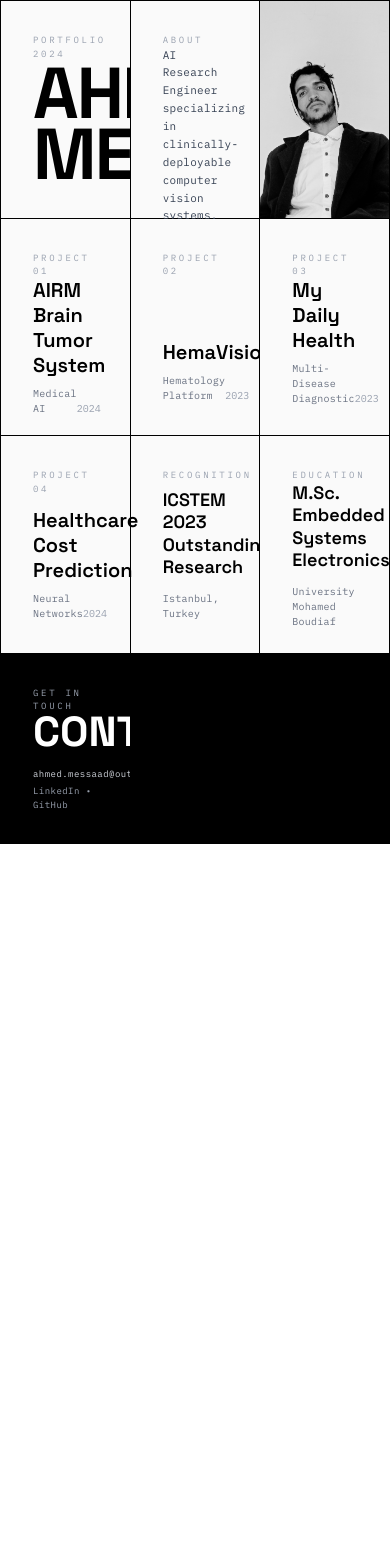
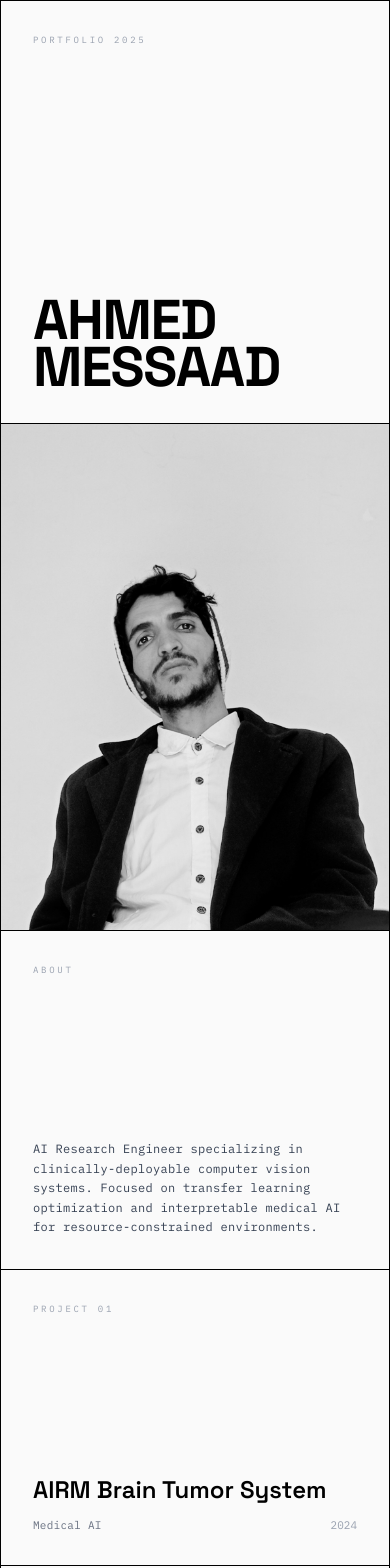
Before and after one commit to RYANX9/ahmedmessaad, a Next.js app: page / in a window 390 px wide. Shown: the top 1568 px of the page. Before the commit the page ends 844 px from the top, so only its background shows below. Built offline with nearby package versions, Linux system fonts and the light colour scheme.

Commit message:
Update page.tsx

```diff
--- a/app/page.tsx
+++ b/app/page.tsx
@@ -22,7 +22,7 @@ export default function PortfolioDesign3() {
   ];
 
   return (
-    <main className="h-screen w-full bg-[#fafafa] text-black overflow-hidden">
+    <main className="min-h-screen w-full bg-[#fafafa] text-black">
       <style jsx global>{`
         @import url('https://fonts.googleapis.com/css2?family=Space+Grotesk:wght@300;400;500;600;700&family=IBM+Plex+Mono:wght@300;400;500;600&display=swap');
 
@@ -38,8 +38,16 @@ export default function PortfolioDesign3() {
         .font-mono {
           font-family: 'IBM Plex Mono', monospace;
         }
+
+        @media (max-width: 1023px) {
+          html {
+            scroll-behavior: smooth;
+          }
+        }
       `}</style>
 
+      {/* DESKTOP: 3x3 Grid - No Scroll */}
+      <div className="hidden lg:block h-screen overflow-hidden">
         <div className="h-full grid grid-cols-3 grid-rows-3 gap-[1px] bg-black p-[1px]">
 
           {/* TOP LEFT - Hero Name */}
@@ -47,7 +55,7 @@ export default function PortfolioDesign3() {
             initial={{ opacity: 0 }}
             animate={{ opacity: 1 }}
             transition={{ duration: 0.8, delay: 0.1 }}
-          className="bg-[#fafafa] p-8 flex flex-col justify-between"
+            className="bg-[#fafafa] p-10 flex flex-col justify-between"
           >
             <motion.div
               initial={{ y: 20, opacity: 0 }}
@@ -55,14 +63,14 @@ export default function PortfolioDesign3() {
               transition={{ duration: 0.6, delay: 0.3 }}
               className="font-mono text-[9px] tracking-[0.3em] uppercase text-gray-400"
             >
-            Portfolio 2024
+              Portfolio 2025
             </motion.div>
             <motion.div
               initial={{ y: 30, opacity: 0 }}
               animate={{ y: 0, opacity: 1 }}
               transition={{ duration: 0.7, delay: 0.4 }}
             >
-            <h1 className="font-display text-[72px] leading-[0.85] font-bold tracking-tight">
+              <h1 className="font-display text-[64px] xl:text-[72px] leading-[0.85] font-bold tracking-tight">
                 AHMED<br/>MESSAAD
               </h1>
             </motion.div>
@@ -73,7 +81,7 @@ export default function PortfolioDesign3() {
             initial={{ opacity: 0 }}
             animate={{ opacity: 1 }}
             transition={{ duration: 0.8, delay: 0.2 }}
-          className="bg-[#fafafa] p-8 flex flex-col justify-between"
+            className="bg-[#fafafa] p-10 flex flex-col justify-between"
           >
             <motion.div
               initial={{ y: 20, opacity: 0 }}
@@ -106,7 +114,7 @@ export default function PortfolioDesign3() {
               transition={{ duration: 1, delay: 0.6 }}
               src="/ahmed.jpg"
               alt="Ahmed Messaad"
-            className="w-full h-full object-cover"
+              className="w-full h-full object-cover grayscale hover:grayscale-0 transition-all duration-700"
             />
           </motion.div>
 
@@ -122,7 +130,7 @@ export default function PortfolioDesign3() {
               transition={{ duration: 0.8, delay: 0.4 + idx * 0.1 }}
               onMouseEnter={() => setHoveredCard(project.id)}
               onMouseLeave={() => setHoveredCard(null)}
-            className="bg-[#fafafa] p-8 flex flex-col justify-between relative group cursor-pointer"
+              className="bg-[#fafafa] p-10 flex flex-col justify-between relative group cursor-pointer hover:bg-[#f5f5f5] transition-colors duration-300"
             >
               <motion.div
                 initial={{ y: 20, opacity: 0 }}
@@ -138,7 +146,7 @@ export default function PortfolioDesign3() {
                 animate={{ y: 0, opacity: 1 }}
                 transition={{ duration: 0.7, delay: 0.7 + idx * 0.1 }}
               >
-              <h3 className="font-display text-[20px] leading-tight font-semibold mb-2 group-hover:text-gray-600 transition-colors duration-300">
+                <h3 className="font-display text-[18px] xl:text-[20px] leading-tight font-semibold mb-2 group-hover:text-gray-600 transition-colors duration-300">
                   {project.title}
                 </h3>
                 <div className="flex justify-between items-end">
@@ -153,9 +161,13 @@ export default function PortfolioDesign3() {
 
               {/* Hover indicator */}
               <motion.div
-              initial={{ opacity: 0 }}
-              animate={{ opacity: hoveredCard === project.id ? 1 : 0 }}
-              className="absolute top-8 right-8 font-mono text-[9px] text-gray-400"
+                initial={{ opacity: 0, x: -5 }}
+                animate={{
+                  opacity: hoveredCard === project.id ? 1 : 0,
+                  x: hoveredCard === project.id ? 0 : -5
+                }}
+                transition={{ duration: 0.3 }}
+                className="absolute top-10 right-10 font-mono text-[9px] text-gray-400 tracking-wider"
               >
                 VIEW →
               </motion.div>
@@ -167,7 +179,7 @@ export default function PortfolioDesign3() {
             initial={{ opacity: 0 }}
             animate={{ opacity: 1 }}
             transition={{ duration: 0.8, delay: 0.8 }}
-          className="bg-[#fafafa] p-8 flex flex-col justify-between"
+            className="bg-[#fafafa] p-10 flex flex-col justify-between"
           >
             <motion.div
               initial={{ y: 20, opacity: 0 }}
@@ -196,7 +208,7 @@ export default function PortfolioDesign3() {
             initial={{ opacity: 0 }}
             animate={{ opacity: 1 }}
             transition={{ duration: 0.8, delay: 0.9 }}
-          className="bg-[#fafafa] p-8 flex flex-col justify-between"
+            className="bg-[#fafafa] p-10 flex flex-col justify-between"
           >
             <motion.div
               initial={{ y: 20, opacity: 0 }}
@@ -226,7 +238,7 @@ export default function PortfolioDesign3() {
             animate={{ opacity: 1 }}
             transition={{ duration: 0.8, delay: 1 }}
             onClick={() => window.location.href = 'mailto:ahmed.messaad@outlook.com'}
-          className="bg-black text-white p-8 flex flex-col justify-between cursor-pointer group relative overflow-hidden"
+            className="bg-black text-white p-10 flex flex-col justify-between cursor-pointer group relative overflow-hidden"
           >
             <motion.div
               initial={{ y: 20, opacity: 0 }}
@@ -243,7 +255,7 @@ export default function PortfolioDesign3() {
               transition={{ duration: 0.7, delay: 1.3 }}
               className="relative z-10"
             >
-            <h3 className="font-display text-[42px] leading-[0.9] font-bold mb-4">
+              <h3 className="font-display text-[38px] xl:text-[42px] leading-[0.9] font-bold mb-4">
                 CONTACT
               </h3>
               <div className="space-y-1">
@@ -260,11 +272,190 @@ export default function PortfolioDesign3() {
             <motion.div
               initial={{ opacity: 0 }}
               whileHover={{ opacity: 0.05 }}
+              transition={{ duration: 0.3 }}
               className="absolute inset-0 bg-white"
             />
           </motion.div>
 
         </div>
+      </div>
+
+      {/* MOBILE & TABLET: Vertical Scrollable */}
+      <div className="lg:hidden">
+        <div className="flex flex-col gap-[1px] bg-black p-[1px]">
+
+          {/* Hero Name */}
+          <motion.div
+            initial={{ opacity: 0, y: 20 }}
+            whileInView={{ opacity: 1, y: 0 }}
+            viewport={{ once: true }}
+            transition={{ duration: 0.6 }}
+            className="bg-[#fafafa] p-8 md:p-12 min-h-[50vh] flex flex-col justify-between"
+          >
+            <div className="font-mono text-[9px] tracking-[0.3em] uppercase text-gray-400">
+              Portfolio 2025
+            </div>
+            <div>
+              <h1 className="font-display text-[56px] md:text-[80px] leading-[0.85] font-bold tracking-tight">
+                AHMED<br/>MESSAAD
+              </h1>
+            </div>
+          </motion.div>
+
+          {/* Profile Image */}
+          <motion.div
+            initial={{ opacity: 0, y: 20 }}
+            whileInView={{ opacity: 1, y: 0 }}
+            viewport={{ once: true }}
+            transition={{ duration: 0.6, delay: 0.1 }}
+            className="bg-[#fafafa] overflow-hidden h-[60vh] md:h-[70vh]"
+          >
+            <img
+              src="/ahmed.jpg"
+              alt="Ahmed Messaad"
+              className="w-full h-full object-cover"
+            />
+          </motion.div>
+
+          {/* About */}
+          <motion.div
+            initial={{ opacity: 0, y: 20 }}
+            whileInView={{ opacity: 1, y: 0 }}
+            viewport={{ once: true }}
+            transition={{ duration: 0.6 }}
+            className="bg-[#fafafa] p-8 md:p-12 min-h-[40vh] flex flex-col justify-between"
+          >
+            <div className="font-mono text-[9px] tracking-[0.3em] uppercase text-gray-400">
+              About
+            </div>
+            <p className="font-mono text-[12px] md:text-[13px] leading-relaxed text-gray-700 tracking-wide">
+              AI Research Engineer specializing in clinically-deployable computer vision systems. Focused on transfer learning optimization and interpretable medical AI for resource-constrained environments.
+            </p>
+          </motion.div>
+
+          {/* Projects */}
+          {projects.map((project, idx) => (
+            <motion.a
+              key={project.id}
+              href={project.link}
+              target="_blank"
+              rel="noreferrer"
+              initial={{ opacity: 0, y: 20 }}
+              whileInView={{ opacity: 1, y: 0 }}
+              viewport={{ once: true }}
+              transition={{ duration: 0.6, delay: idx * 0.05 }}
+              className="bg-[#fafafa] p-8 md:p-12 min-h-[35vh] flex flex-col justify-between active:bg-[#f5f5f5] transition-colors duration-200"
+            >
+              <div className="font-mono text-[9px] tracking-[0.3em] uppercase text-gray-400">
+                Project {String(idx + 1).padStart(2, '0')}
+              </div>
+
+              <div>
+                <h3 className="font-display text-[24px] md:text-[28px] leading-tight font-semibold mb-3">
+                  {project.title}
+                </h3>
+                <div className="flex justify-between items-end">
+                  <p className="font-mono text-[11px] text-gray-500 tracking-wide">
+                    {project.category}
+                  </p>
+                  <p className="font-mono text-[11px] text-gray-400">
+                    {project.year}
+                  </p>
+                </div>
+              </div>
+            </motion.a>
+          ))}
+
+          {/* Recognition */}
+          <motion.div
+            initial={{ opacity: 0, y: 20 }}
+            whileInView={{ opacity: 1, y: 0 }}
+            viewport={{ once: true }}
+            transition={{ duration: 0.6 }}
+            className="bg-[#fafafa] p-8 md:p-12 min-h-[30vh] flex flex-col justify-between"
+          >
+            <div className="font-mono text-[9px] tracking-[0.3em] uppercase text-gray-400">
+              Recognition
+            </div>
+            <div>
+              <h3 className="font-display text-[22px] md:text-[26px] leading-tight font-semibold mb-3">
+                ICSTEM 2023<br/>Outstanding Research
+              </h3>
+              <p className="font-mono text-[11px] text-gray-500 tracking-wide">
+                Istanbul, Turkey
+              </p>
+            </div>
+          </motion.div>
+
+          {/* Education */}
+          <motion.div
+            initial={{ opacity: 0, y: 20 }}
+            whileInView={{ opacity: 1, y: 0 }}
+            viewport={{ once: true }}
+            transition={{ duration: 0.6 }}
+            className="bg-[#fafafa] p-8 md:p-12 min-h-[30vh] flex flex-col justify-between"
+          >
+            <div className="font-mono text-[9px] tracking-[0.3em] uppercase text-gray-400">
+              Education
+            </div>
+            <div>
+              <h3 className="font-display text-[22px] md:text-[26px] leading-tight font-semibold mb-3">
+                M.Sc. Embedded<br/>Systems Electronics
+              </h3>
+              <p className="font-mono text-[11px] text-gray-500 tracking-wide">
+                University Mohamed Boudiaf
+              </p>
+            </div>
+          </motion.div>
+
+          {/* Contact */}
+          <motion.div
+            initial={{ opacity: 0, y: 20 }}
+            whileInView={{ opacity: 1, y: 0 }}
+            viewport={{ once: true }}
+            transition={{ duration: 0.6 }}
+            onClick={() => window.location.href = 'mailto:ahmed.messaad@outlook.com'}
+            className="bg-black text-white p-8 md:p-12 min-h-[45vh] flex flex-col justify-between cursor-pointer active:bg-[#1a1a1a] transition-colors duration-200"
+          >
+            <div className="font-mono text-[9px] tracking-[0.3em] uppercase text-gray-400">
+              Get in Touch
+            </div>
+
+            <div>
+              <h3 className="font-display text-[48px] md:text-[64px] leading-[0.9] font-bold mb-6">
+                CONTACT
+              </h3>
+              <div className="space-y-2">
+                <p className="font-mono text-[10px] md:text-[11px] text-gray-300 tracking-wider">
+                  ahmed.messaad@outlook.com
+                </p>
+                <div className="flex gap-4">
+                  <a
+                    href="https://linkedin.com/in/ahmedmessaad"
+                    target="_blank"
+                    rel="noreferrer"
+                    onClick={(e) => e.stopPropagation()}
+                    className="font-mono text-[10px] md:text-[11px] text-gray-400 tracking-wider hover:text-white transition-colors"
+                  >
+                    LinkedIn
+                  </a>
+                  <span className="text-gray-600">•</span>
+                  <a
+                    href="https://github.com/RYANX9"
+                    target="_blank"
+                    rel="noreferrer"
+                    onClick={(e) => e.stopPropagation()}
+                    className="font-mono text-[10px] md:text-[11px] text-gray-400 tracking-wider hover:text-white transition-colors"
+                  >
+                    GitHub
+                  </a>
+                </div>
+              </div>
+            </div>
+          </motion.div>
+
+        </div>
+      </div>
     </main>
   );
 }
```
Lines whose indentation alone changed are shown as unchanged.
